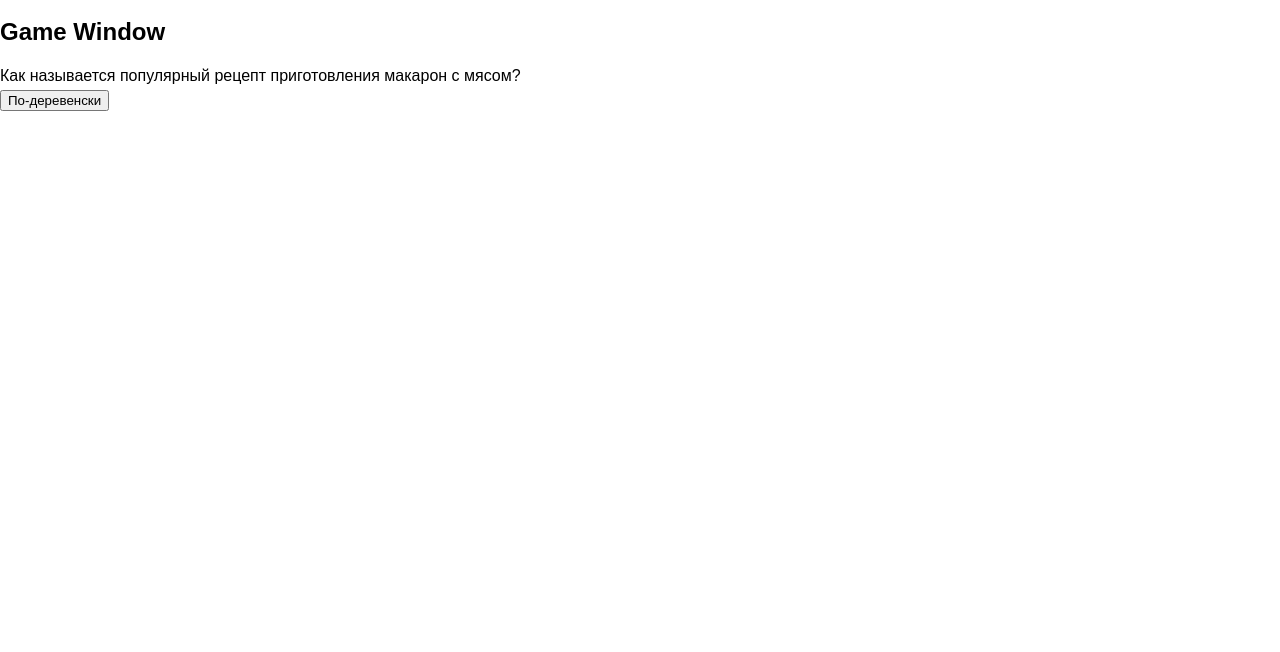
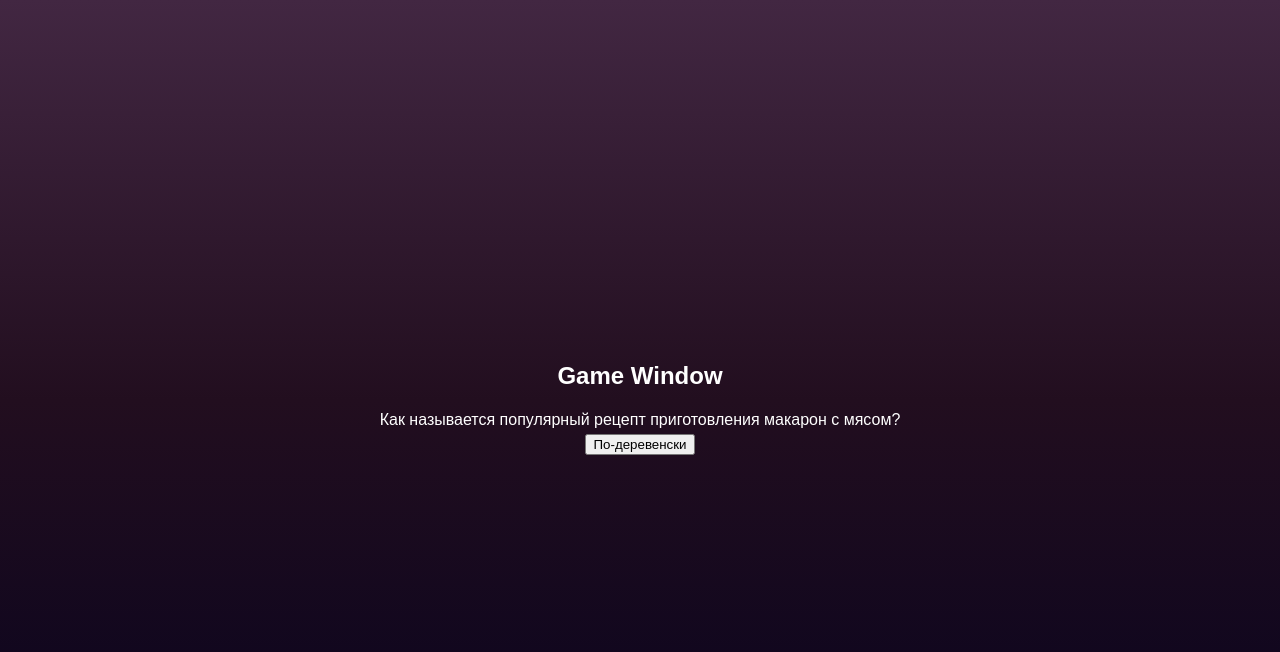
Before and after one commit to Slonenka111/-, a React (Create React App) app: page /game in a window 1280 px wide. Shown: the top 652 px of the page. Built offline with nearby package versions, Linux system fonts and the light colour scheme.

Commit message:
add PageLayout

```diff
--- a/src/App.tsx
+++ b/src/App.tsx
@@ -3,15 +3,18 @@ import './App.css';
 import StartWindow from "./route/start";
 import GameWindow from "./route/game";
 import {BrowserRouter as Router, Routes, Route} from "react-router-dom";
+import PageLayout from "./components/PageLayout";
 
 function App() {
     return (
+        <PageLayout>
             <Router>
                 <Routes>
                     <Route path="*" element={<StartWindow/>}/>
                     <Route path="/game" element={<GameWindow/>}/>
                 </Routes>
             </Router>
+        </PageLayout>
     );
 }
 
--- /dev/null
+++ b/src/components/PageLayout.css
@@ -0,0 +1,11 @@
+.main {
+    text-align: center;
+    display: flex;
+    flex-direction: column;
+    justify-content: center;
+    height: 100vh;
+    width: 100vw;
+    color: white;
+    background: linear-gradient(#422742, #220e1f, #08031e);
+    gap: 12px;
+}
--- /dev/null
+++ b/src/components/PageLayout.tsx
@@ -0,0 +1,16 @@
+import React, {ReactNode} from 'react';
+import './PageLayout.css'
+
+type Props = {
+    children: ReactNode
+}
+
+const PageLayout: React.FC<Props> = ({children}) => {
+    return (
+        <main className='main'>
+            {children}
+        </main>
+    );
+}
+
+export default PageLayout
```
Lines whose indentation alone changed are shown as unchanged.
